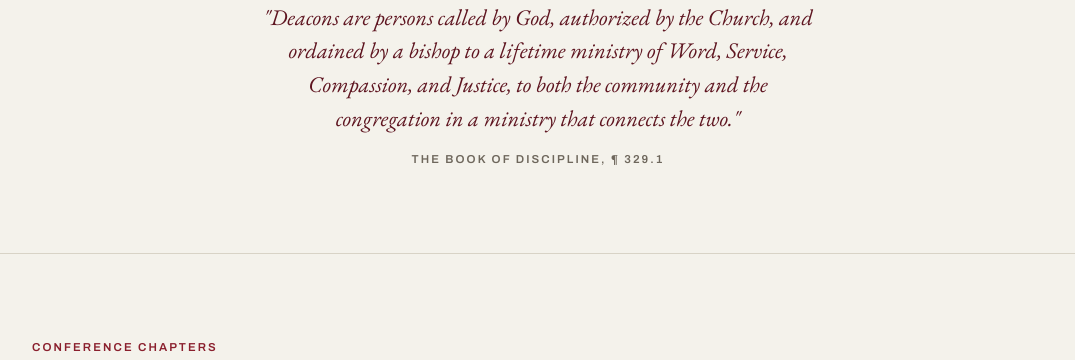
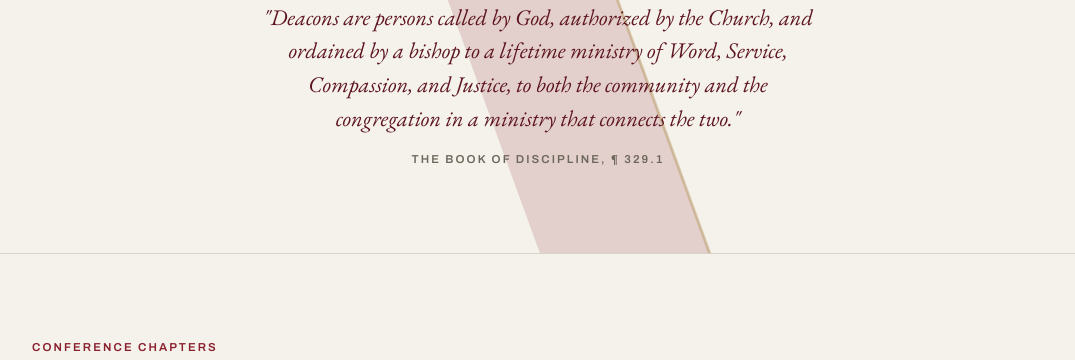
Before and after one commit to wilsonpruitt/order-of-elders, an Astro site: page /deacons in a window 1280 px wide. Shown: the part 225-585 px from the top of the page, without its empty margins (102-1177 px from the left). Built offline with nearby package versions, Linux system fonts and the light colour scheme; Astro itself is replaced by a stand-in of ours.

Commit message:
Deacons hero: translucent diagonal stole behind the text
Replaces the corner-anchored opaque band with a wide, low-opacity red band
centered behind the hero text and rotated diagonally, so it reads as a
watermark rather than competing with the headline.

Co-Authored-By: Claude Sonnet 5 <noreply@anthropic.com>

```diff
--- a/src/pages/deacons/index.astro
+++ b/src/pages/deacons/index.astro
@@ -70,24 +70,18 @@ import Fourfold from "../../components/Fourfold.astro";
 </Base>
 
 <style>
-  :root { --band-w: 26px; }
-
-  /* ---------- hero: the stole, worn diagonally ---------- */
+  /* ---------- hero: the stole, worn diagonally, behind the text ---------- */
   .hero { position: relative; text-align: center; padding: 96px 24px 84px; overflow: hidden; }
   .stole {
-    position: absolute; top: -40px; left: -60px; width: var(--band-w);
-    background: linear-gradient(var(--red-deep), var(--red) 30%);
-    height: min(70vh, 520px);
-    transform: rotate(20deg);
-    transform-origin: top left;
+    position: absolute; top: 50%; left: 50%; width: 160px;
+    height: 900px;
+    background: rgba(138, 31, 45, 0.16);
+    transform: translate(-50%, -50%) rotate(-20deg);
+    z-index: 0;
   }
   .stole::after {
-    content: ""; position: absolute; left: 0; right: 0; bottom: -16px; height: 16px;
-    background: repeating-linear-gradient(90deg, var(--gold) 0 2px, transparent 2px 6px);
-  }
-  .stole::before {
-    content: "\271B"; position: absolute; left: 0; right: 0; bottom: 22px;
-    color: var(--gold); font-size: 15px; text-align: center; line-height: 1;
+    content: ""; position: absolute; top: 0; bottom: 0; right: -1px; width: 3px;
+    background: rgba(165, 130, 59, 0.35);
   }
   .hero-text { position: relative; z-index: 1; }
   .hero .label { color: var(--smoke); }
```
